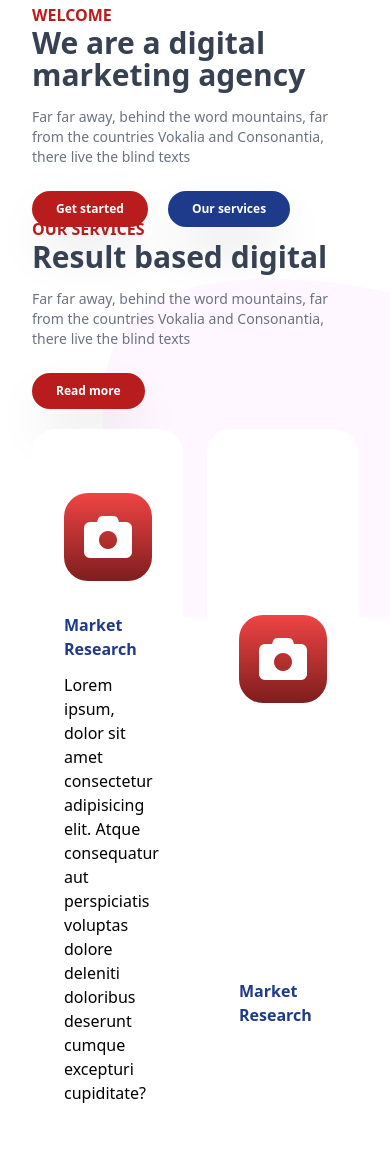
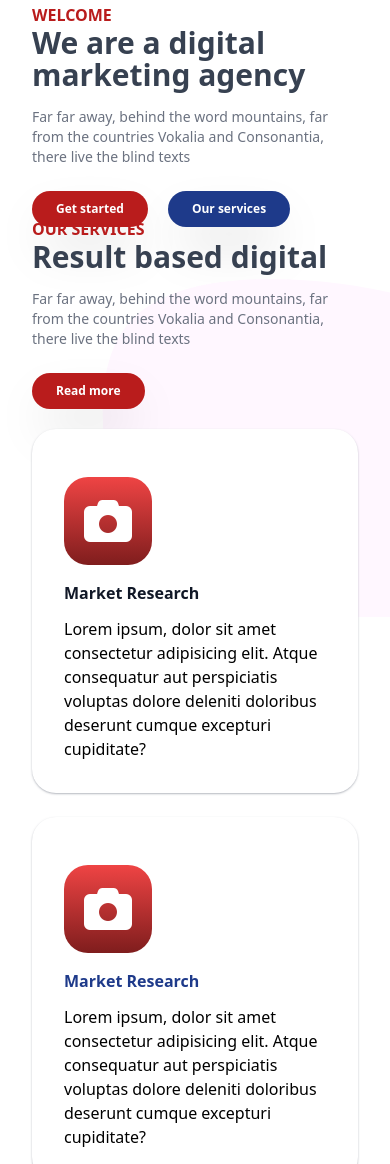
Before and after one commit to kodervine/pryto, a website: page src/index.html in a window 390 px wide. Shown: the part 730-1894 px from the top of the page. Drawn offline with nearby package versions, Linux system fonts and the light colour scheme.

Commit message:
finished the grid section but remaining the icons and aligning the second grid well

```diff
--- a/src/index.html
+++ b/src/index.html
@@ -64,7 +64,7 @@
           <div>
             <a
               href="#"
-              class="inline-block text-base font-semibold px-8 py-4 leading-none border rounded-full bg-red-700 text-white border-none shadow-2xl hover:border-transparent hover:text-white hover:bg-blue-900 mt-4 lg:mt-0"
+              class="inline-block text-base font-semibold px-8 py-4 leading-none border rounded-full bg-red-700 text-white border-none shadow-lg shadow-red-500/50 hover:border-transparent hover:text-white hover:bg-blue-900 hover:shadow-2xl hover:shadow-blue-500/50 mt-4 lg:mt-0"
               >Get started</a
             >
           </div>
@@ -140,7 +140,7 @@
 
     <!-- Our services -->
     <section
-      class="flex flex-col lg:flex-row h-3/4 justify-between -mt-[400px] lg:-mt-[650px]"
+      class="flex flex-col lg:flex-row h-3/4 justify-between -mt-[400px] lg:-mt-[900px]"
     >
       <!-- Left div with text -->
       <div class="px-8 flex flex-col item-around justify-center z-10">
@@ -172,19 +172,19 @@
 
       <!-- Section - right grid items -->
       <article
-        class="px-8 w-full z-10 py-5 lg:py-0 grid grid-cols-2 gap-6 cursor-grabbing"
+        class="px-8 w-full z-10 py-5 lg:py-0 grid grid-col-1 lg:grid-cols-2 gap-6 cursor-grabbing"
       >
         <!-- First grid container -->
         <div
-          class="flex flex-col justify-around p-8 rounded-3xl bg-white hover:bg-gradient-to-b from-red-500 to-red-900 hover:text-gray-200"
+          class="flex flex-col justify-around p-8 rounded-3xl shadow-sm shadow-gray-500/50 bg-white hover:bg-gradient-to-b from-red-500 to-red-900 hover:text-gray-200"
         >
           <!-- Icons -->
-          <div class="py-8">
+          <div class="py-4 lg:py-8">
             <i
               class="fa fa-camera text-5xl text-white rounded-3xl border-0 cursor-pointer bg-gradient-to-b from-red-500 to-red-900 p-5 hover:bg-red-900"
             ></i>
           </div>
-          <h4 class="pb-3 font-bold text-blue-900 hover:text-white">
+          <h4 class="pb-3 font-bold text-gray-900 hover:text-white">
             Market Research
           </h4>
           <p>
@@ -196,10 +196,10 @@
 
         <!-- Second grid -->
         <div
-          class="row-span-2 col-span-1 flex flex-col justify-around p-8 rounded-3xl bg-white hover:bg-gradient-to-b from-red-500 to-red-900 hover:text-gray-200"
+          class="row-span-0 lg:row-span-1 self-center flex flex-col justify-around p-8 rounded-3xl shadow-sm shadow-gray-500/50 bg-white hover:bg-gradient-to-b from-red-500 to-red-900 hover:text-gray-200"
         >
           <!-- Icons -->
-          <div class="py-8">
+          <div class="py-4 lg:py-8">
             <i
               class="fa fa-camera text-5xl text-white rounded-3xl border-0 cursor-pointer bg-gradient-to-b from-red-500 to-red-900 p-5 hover:bg-red-900"
             ></i>
@@ -216,10 +216,10 @@
 
         <!-- Third grid -->
         <div
-          class="flex flex-col justify-around p-8 rounded-3xl bg-white hover:bg-gradient-to-b from-red-500 to-red-900 hover:text-gray-200"
+          class="flex flex-col justify-around p-8 rounded-3xl shadow-sm shadow-gray-500/50 bg-white hover:bg-gradient-to-b from-red-500 to-red-900 hover:text-gray-200"
         >
           <!-- Icons -->
-          <div class="py-8">
+          <div class="py-4 lg:py-8">
             <i
               class="fa fa-camera text-5xl text-white rounded-3xl border-0 cursor-pointer bg-gradient-to-b from-red-500 to-red-900 p-5 hover:bg-red-900"
             ></i>
```
Also changed, not shown: dist/output.css.
